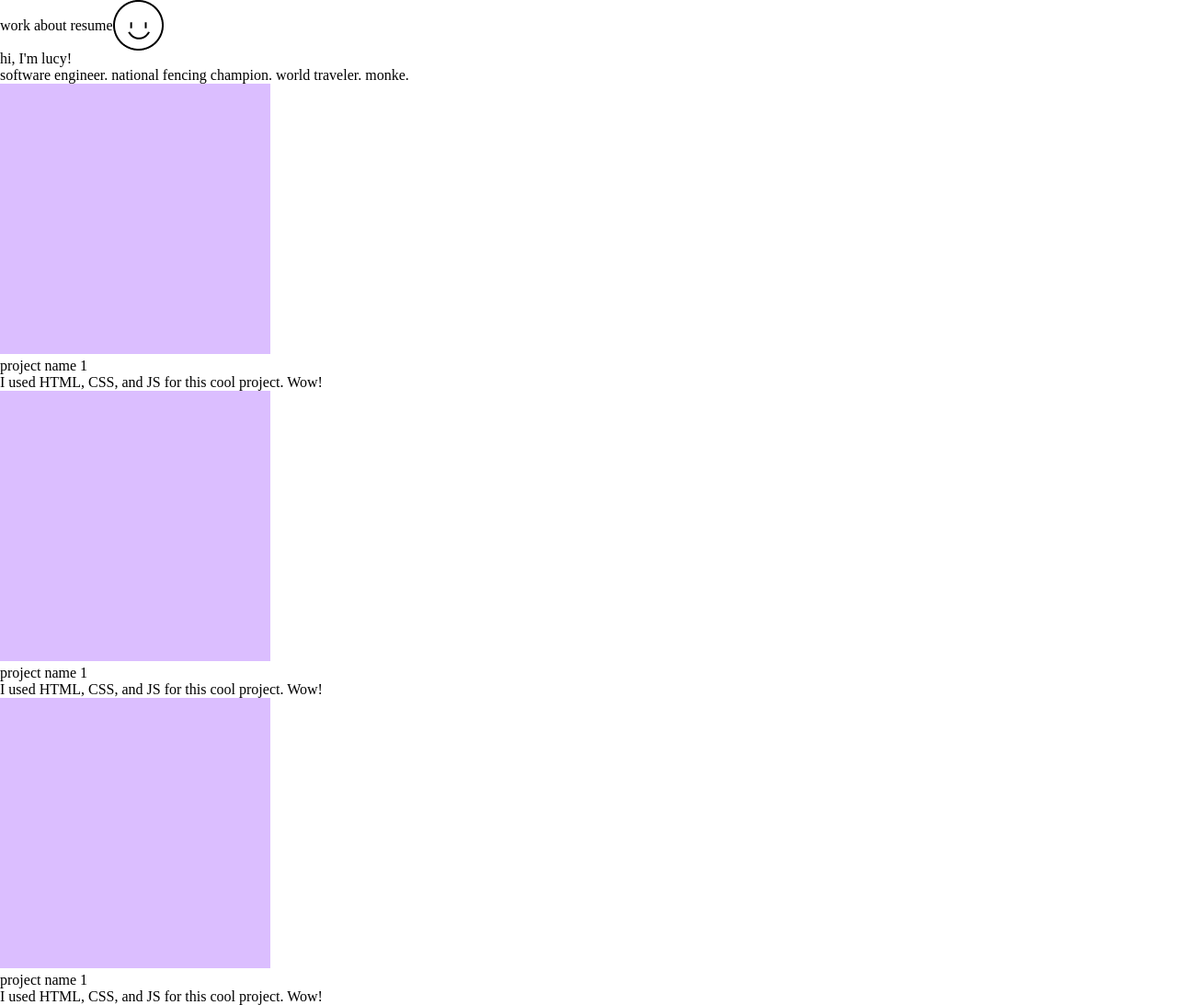
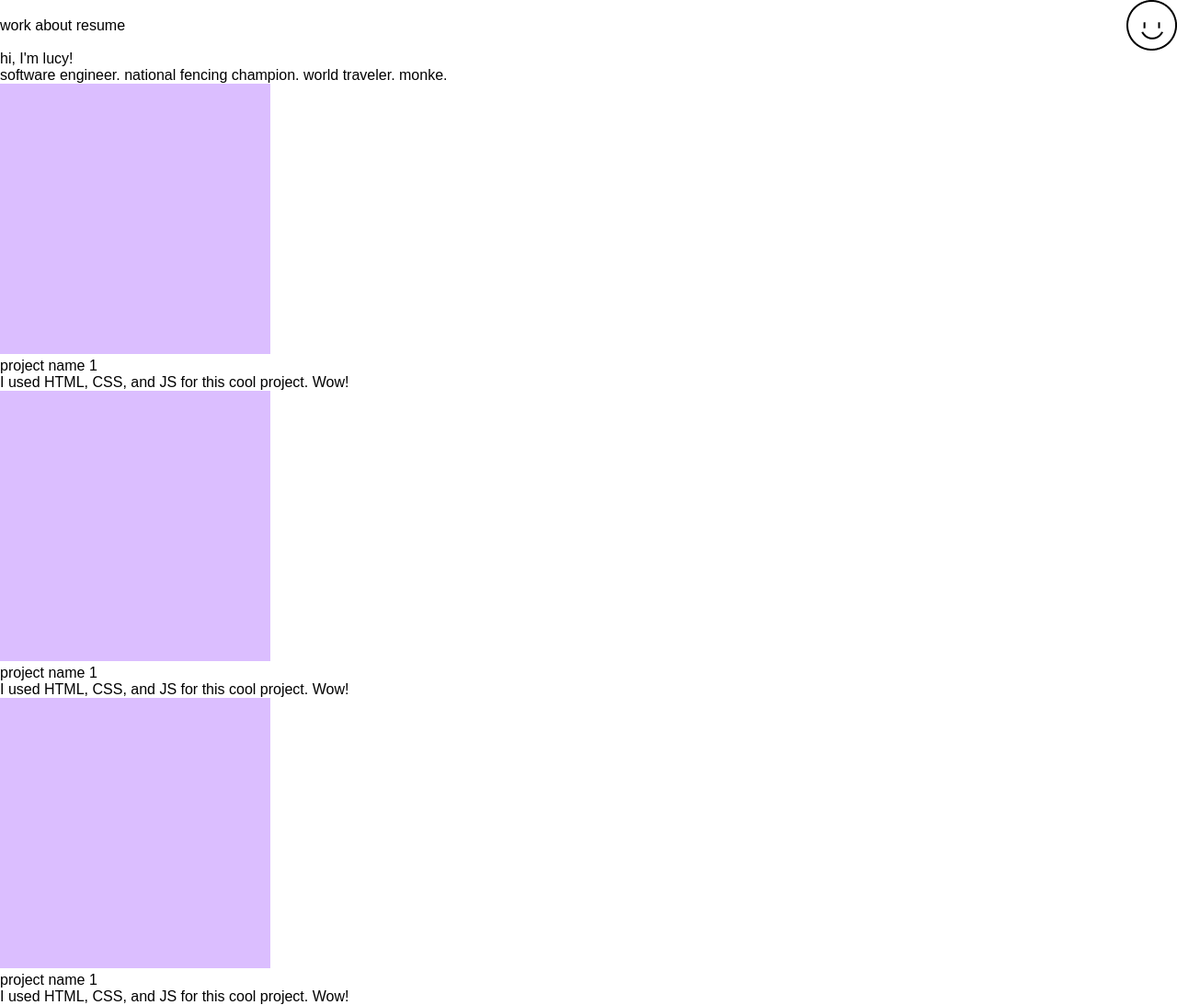
Before and after one commit to raklin/babys-first-website, a plain HTML site: page index.html in a window 1280 px wide. Shown: the whole page at 92% size. Drawn offline with Linux system fonts and the light colour scheme.

Commit message:
feat: add font family

```diff
--- a/styles.css
+++ b/styles.css
@@ -2,6 +2,10 @@
   margin: 0;
   padding: 0;
   box-sizing: border-box;
+}
+
+html {
+  font-family: "DM Sans", sans-serif;
 }
 
 a {
@@ -11,6 +15,7 @@ a {
 
 .header {
   display: flex;
+  justify-content: space-between;
   align-items: center;
 }
 
```
